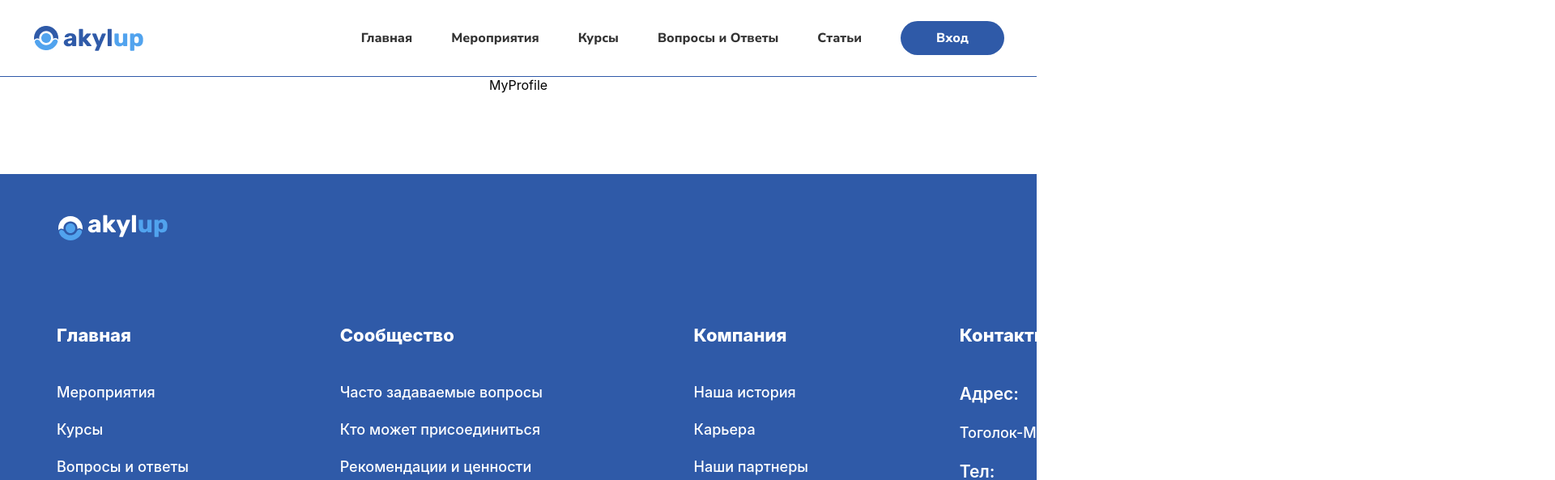
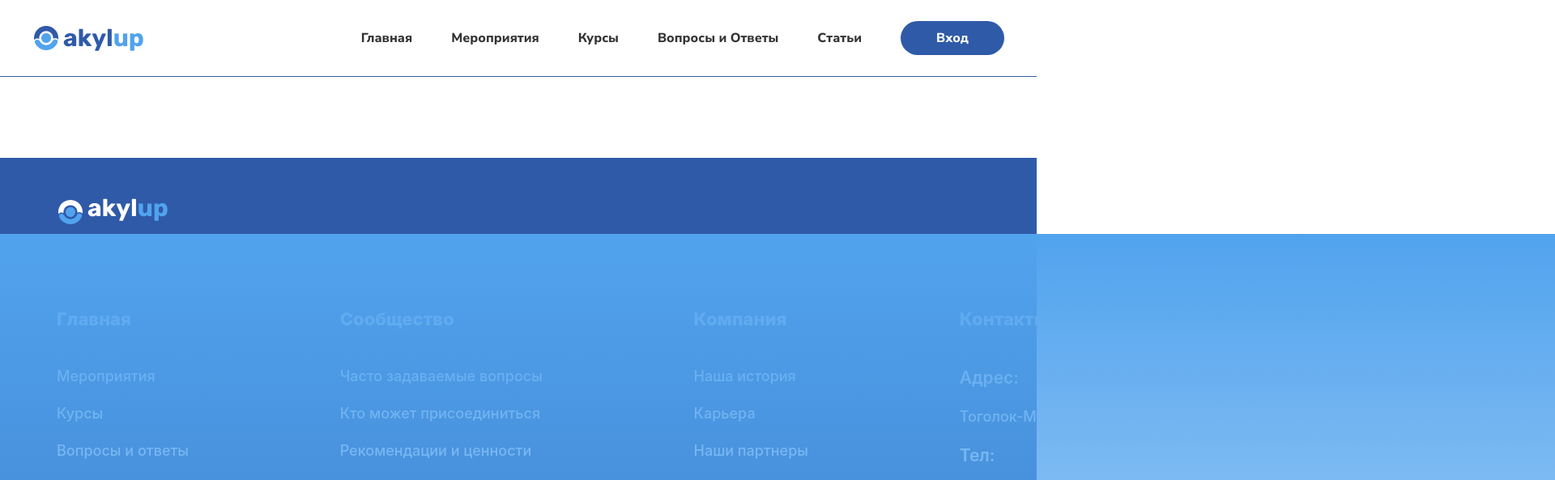
Before and after one commit to 09mazya/AkylUP, a React (Create React App) app: page /my-profile in a window 1280 px wide. Shown: the top 593 px of the page at 81% size, 1920 px wide, since content can reach past the window. Built offline with nearby package versions, Linux system fonts and the light colour scheme; the HTML template or start-up script is replaced by a standard one.

Commit message:
fix problrms

```diff
--- /dev/null
+++ b/src/pages/Dashboard/MyProfile/MyProfile.css
@@ -0,0 +1,8 @@
+.myprofile-block {
+  position: absolute;
+  width: 2964px;
+  height: 2964px;
+  left: -842px;
+  top: 289px;
+  background: linear-gradient(180deg, #51a3ee 0%, rgba(81, 163, 238, 0) 41.72%);
+}
--- a/src/pages/Dashboard/MyProfile/MyProfile.jsx
+++ b/src/pages/Dashboard/MyProfile/MyProfile.jsx
@@ -1,11 +1,14 @@
-import React from 'react'
+import React from "react";
+import "./MyProfile.css"
 
 function MyProfile() {
   return (
-    <div>MyProfile
+    <>
+      <div className="myprofile-block">
 
-    </div>
-  )
+      </div>
+    </>
+  );
 }
 
-export default MyProfile
+export default MyProfile;
```
